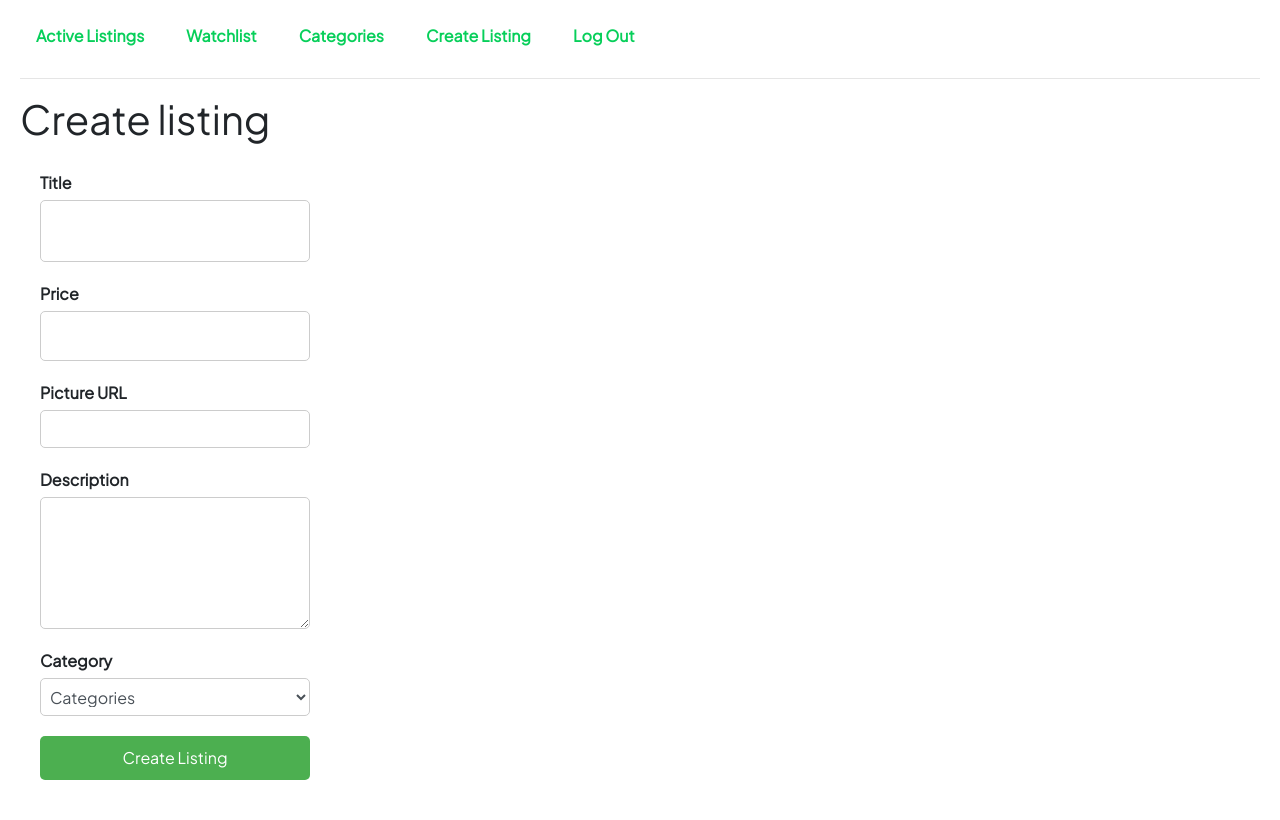
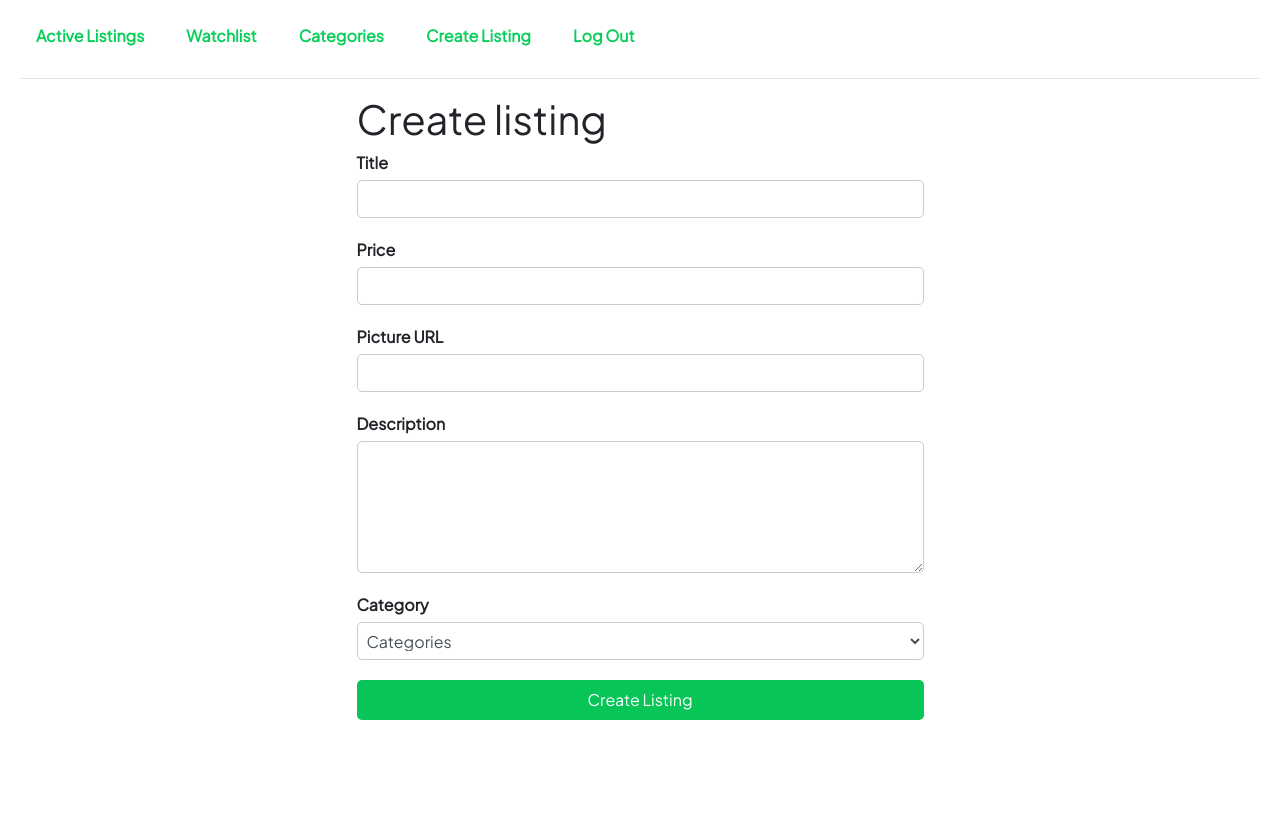
Before and after one commit to Gpossas/Wizards-Auctions, a Django app: page /create_listing in a window 1280 px wide. Shown: the part 92-912 px from the top of the page. After the commit the page ends 812 px from the top, so only its background shows below. Run offline with Django 3.2, Linux system fonts and the light colour scheme; a user stored in the database is signed in; data comes from the database, SQL or seed files in the repository; some libraries are stand-ins or nearby versions.

Commit message:
style creating listing

```diff
--- a/auctions/static/auctions/styles.css
+++ b/auctions/static/auctions/styles.css
@@ -11,13 +11,7 @@ body {
   text-decoration: none;
 }
 
-.form-wrapper {
-  width: 25%;
-  padding: 20px;
-  /* background-color: #ededed;
-  border: 1px solid #ccc; */
-  border-radius: 5px;
-}
+/* ====================== creating listing ====================== */
 
 .form-group {
   margin-bottom: 20px;
@@ -32,20 +26,17 @@ body {
 .form-control {
   width: 100%;
   padding: 5px;
-  font-size: 16px;
   border: 1px solid #ccc;
   border-radius: 5px;
 }
 
 .submit-button {
   width: 100%;
-  padding: 10px;
-  font-size: 16px;
-  background-color: #4CAF50;
+  padding: 8px;
+  background-color: hsl(145, 93%, 40%);
   color: white;
   border: none;
   border-radius: 5px;
-  cursor: pointer;
 }
 
 .header h1{
--- a/auctions/templates/auctions/create_listing.html
+++ b/auctions/templates/auctions/create_listing.html
@@ -1,7 +1,7 @@
 {% extends "auctions/layout.html" %}
 
 {% block body %}
-<h2>Create listing</h2>
+
 
   {% if messages %}
     {% for message in messages %}
@@ -11,33 +11,36 @@
     {% endfor %}
   {% endif %}
 
+  <div class="d-flex justify-content-center">
+    <div>
+      <h2>Create listing</h2>
       <div class="form-wrapper">
         <form action="{% url 'create_listing' %}" method="post">
           {% csrf_token %}
 
           <div class="form-group">
             <label for="title" class="form-label">Title</label>
-      <input id="title" name="title" type="text" required class="form-control" autocomplete="off">
+            <input name="title" type="text" required class="form-control" autocomplete="off">
           </div>
 
           <div class="form-group">
             <label for="price" class="form-label">Price</label>
-      <input id="price" name="price" type="text" required class="form-control" autocomplete="off">
+            <input name="price" type="text" required class="form-control" autocomplete="off">
           </div>
 
           <div class="form-group">
             <label for="picture" class="form-label">Picture URL</label>
-      <input id="picture" name="picture" type="text" class="form-control" autocomplete="off">
+            <input name="picture" type="text" class="form-control" autocomplete="off">
           </div>
 
           <div class="form-group">
             <label for="description" class="form-label">Description</label>
-      <textarea id="description" name="description" cols="60" rows="5" class="form-control"></textarea>
+            <textarea name="description" cols="60" rows="5" class="form-control"></textarea>
           </div>
 
           <div class="form-group">
             <label for="category" class="form-label">Category</label>
-      <select id="category" name="category" class="form-control">
+            <select name="category" class="form-control">
               <option value="" selected>Categories</option>
               {% for category in categories %}
                 <option value="{{ category.id }}">{{ category }}</option>
@@ -48,6 +51,8 @@
           <input type="submit" value="Create Listing" class="submit-button">
         </form>
       </div>
+    </div>
+  </div>
 
   <script>
     $('#price').priceFormat();
```
Lines whose indentation alone changed are shown as unchanged.
